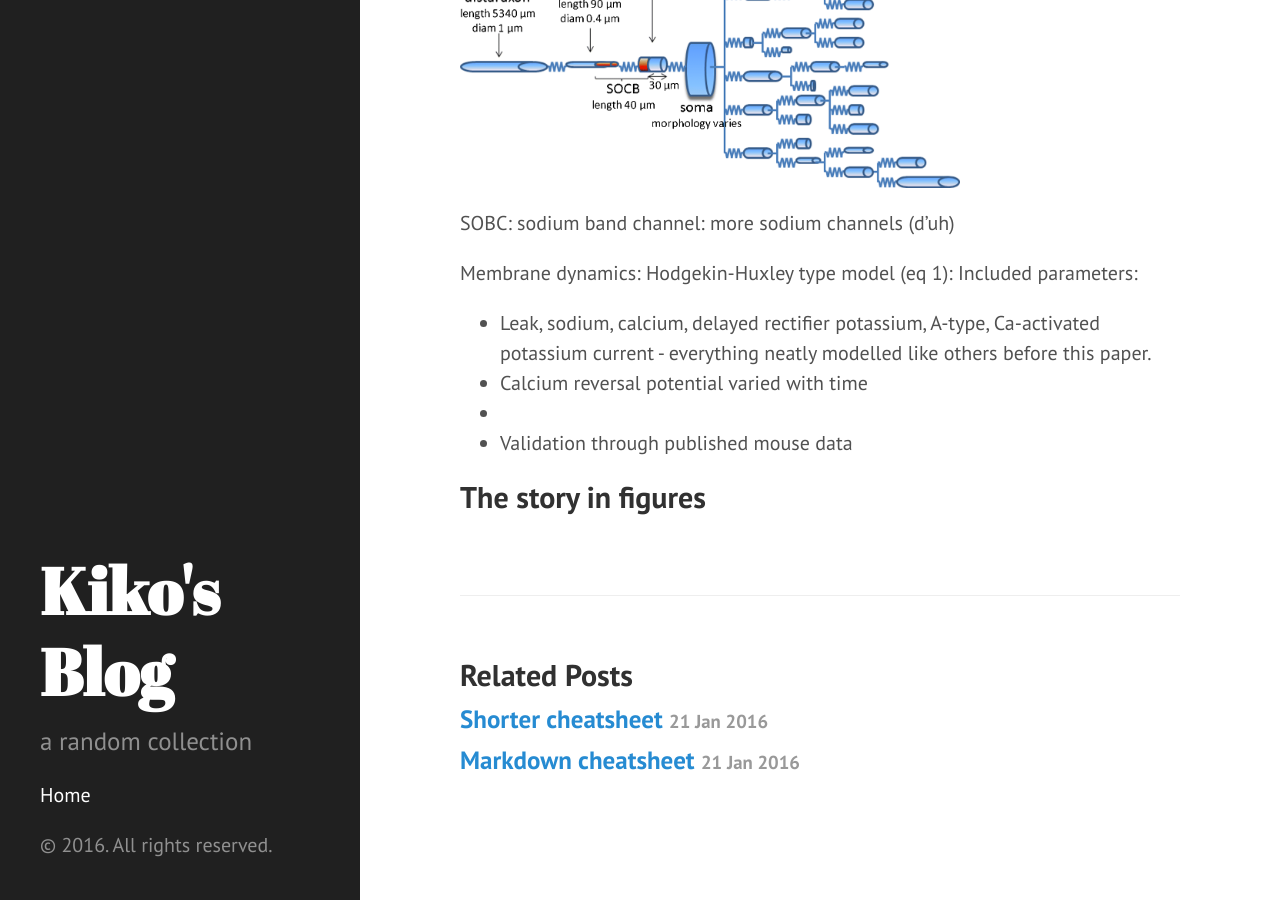
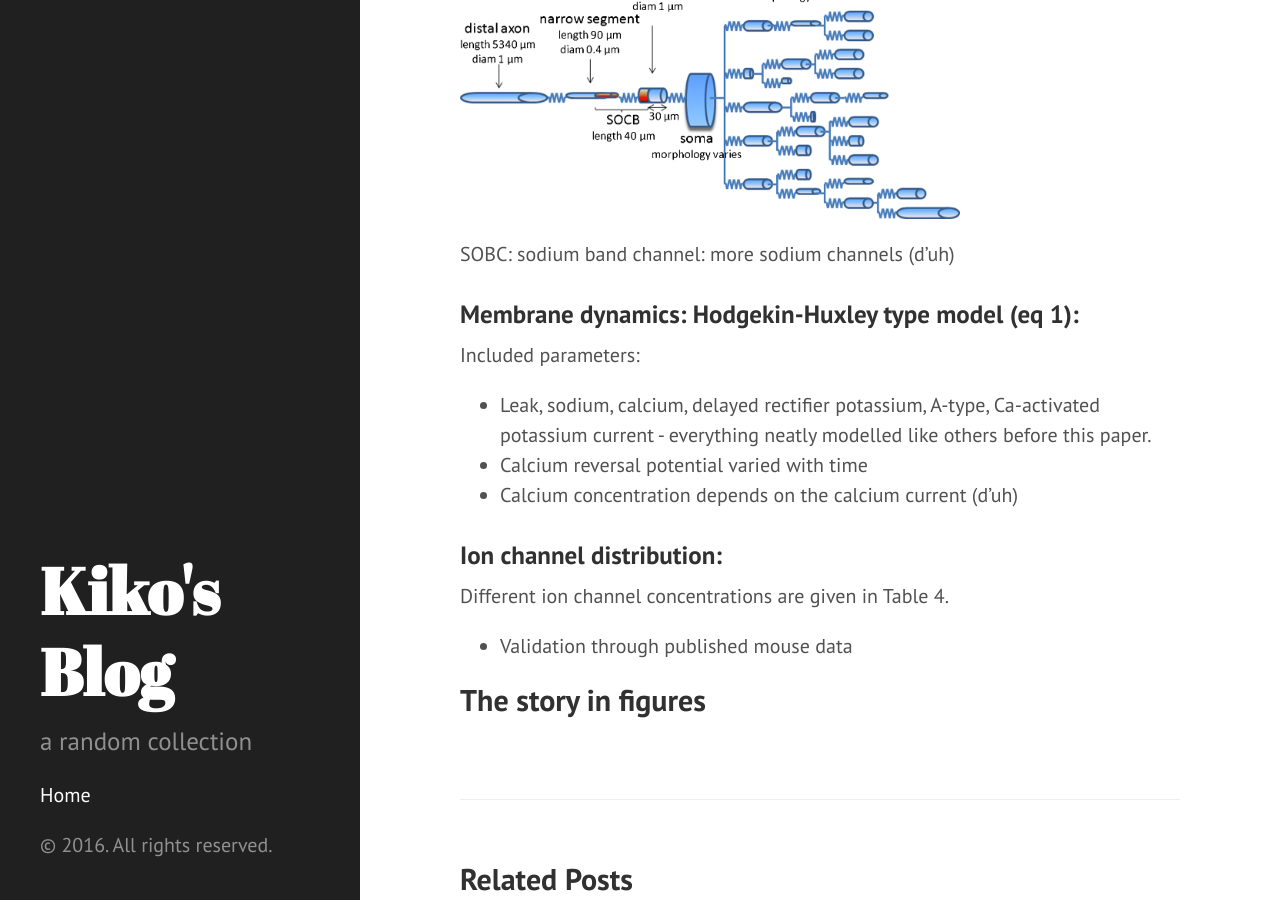
Before and after one commit to KikoBlog/KikoBlog.github.io, a Jekyll site: the page built from _posts/2016-01-21-journal-club-jan-2016.markdown, in a window 1280 px wide and 900 px high, scrolled down 1930 px. Built offline with Jekyll 4.4.1, drawn with Linux system fonts in a browser that asks for light colours.

Commit message:
Post update: journal club jan 2016

```diff
--- a/_posts/2016-01-21-journal-club-jan-2016.markdown
+++ b/_posts/2016-01-21-journal-club-jan-2016.markdown
@@ -42,16 +42,20 @@ RGCs differ in stratification layer and size... this is an image from cat RGCs:
 
 ## ...the model
 
-Multicompartment cell model
+### Multicompartment cell model
 <img style="width: 500px" src="https://raw.githubusercontent.com/KikoBlog/KikoBlog.github.io/master/images/jc_2016_01/morphology.gif"/>
 
 SOBC: sodium band channel: more sodium channels (d'uh)
 
-Membrane dynamics: Hodgekin-Huxley type model (eq 1):
+### Membrane dynamics: Hodgekin-Huxley type model (eq 1):
 Included parameters:
 * Leak, sodium, calcium, delayed rectifier potassium, A-type, Ca-activated potassium current - everything neatly modelled like others before this paper.
 * Calcium reversal potential varied with time
-*
+* Calcium concentration depends on the calcium current (d'uh)
+
+### Ion channel distribution:
+Different ion channel concentrations are given in Table 4.
+
 
 
 * Validation through published mouse data
```
